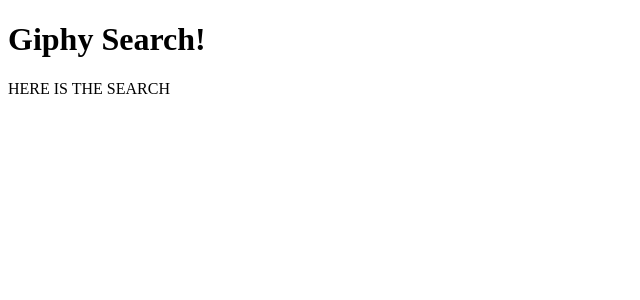
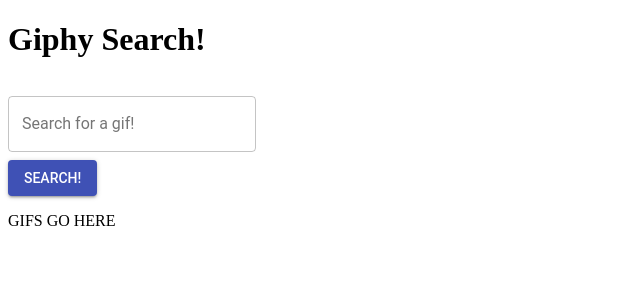
Before and after one commit to meyermeyer/group-giphy-project, a React (Create React App) app: page / in a window 1280 px wide. Shown: the top 300 px of the page, without its empty margins (0-640 px from the left). Built offline with nearby package versions, Linux system fonts and the light colour scheme.

Commit message:
made search form and functions, local states, and displayDiv

```diff
--- a/src/components/Search/Search.js
+++ b/src/components/Search/Search.js
@@ -1,10 +1,48 @@
 import React, {Component} from 'react';
 import {connect} from 'react-redux';
+import {Button, TextField} from '@material-ui/core';
 
 class Search extends Component {
+
+	state = {
+		favorited: [],
+		search: ''
+	}
+
+	handleChange = (event) => {
+		// capture search term entered into input and set as local search term state
+		this.setState({
+			search: event.target.value
+		})
+	};//end handleChange
+
+	searchSubmit = event => {
+		event.preventDefault();
+		console.log('submit search!')
+	};//end searchSubmit
+
 	render(){
+		console.log('search:', this.state.search);
 		return(
-			<p>HERE IS THE SEARCH</p>
+			<div className="searchDiv">
+				<form className="searchForm" onSubmit={this.searchSubmit} >
+					<TextField
+						onChange={this.handleChange} id="outlined-name" margin="normal"
+						variant="outlined" label="Search for a gif!" placeholder="What gifs you want?"/>
+						<br></br>
+					<Button type="submit" variant="contained"
+						color="primary">Search!</Button>
+				</form>
+
+				<div className="displaySearchDiv">
+					<p>GIFS GO HERE</p>
+					{/* {this.props.reduxState.displayResults.map((gif, i) => {
+						return(
+							<img key={i} src={this.props.reduxState.displayResults.gif.PATH} alt="id?"/>
+						)
+					})} */}
+				</div>
+			</div>
 		)
 	}
 }
```
